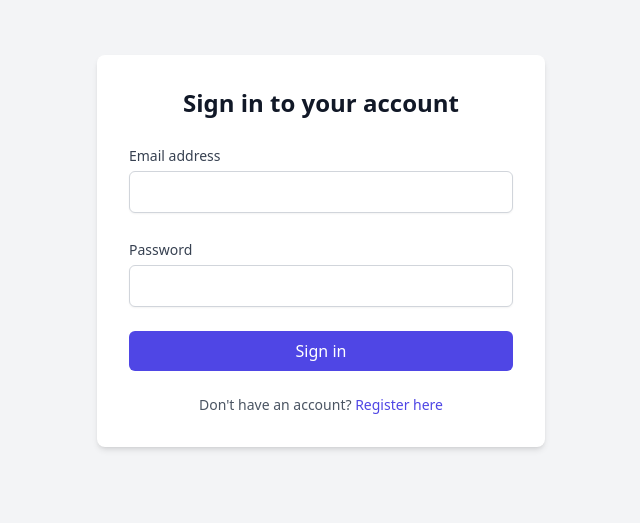
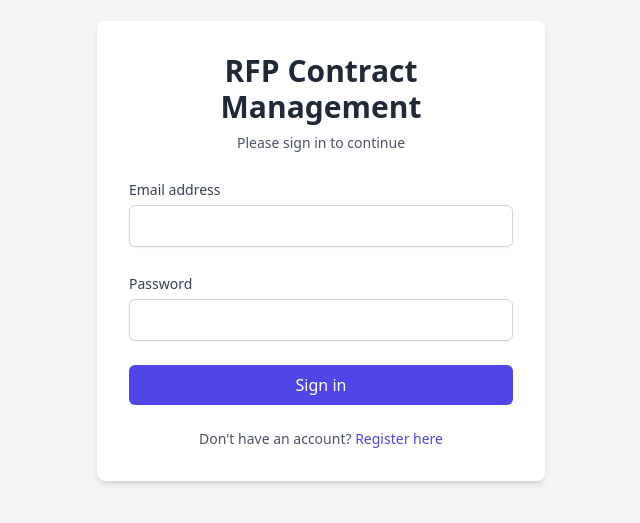
Before and after one commit to keshav-c17/rfa-cms, a React (Create React App) app in the folder frontend/: page /login in a window 1280 px wide. Shown: the part 149-672 px from the top of the page, without its empty margins (319-959 px from the left). Built offline with nearby package versions, Linux system fonts and the light colour scheme; no server answers.

Commit message:
Cosmetic changes to frontend

```diff
--- a/frontend/public/index.html
+++ b/frontend/public/index.html
@@ -24,7 +24,7 @@
       work correctly both with client-side routing and a non-root public URL.
       Learn how to configure a non-root public URL by running `npm run build`.
     -->
-    <title>React App</title>
+    <title>RFP Management System</title>
   </head>
   <body>
     <noscript>You need to enable JavaScript to run this app.</noscript>
--- a/frontend/src/pages/LoginPage.tsx
+++ b/frontend/src/pages/LoginPage.tsx
@@ -27,7 +27,10 @@ const LoginPage: React.FC = () => {
   return (
     <div className="flex items-center justify-center min-h-screen bg-gray-100">
       <div className="w-full max-w-md p-8 space-y-6 bg-white rounded-lg shadow-md">
-        <h2 className="text-2xl font-bold text-center text-gray-900">Sign in to your account</h2>
+        <div className="text-center">
+            <h1 className="text-3xl font-bold text-gray-800">RFP Contract Management</h1>
+            <p className="mt-2 text-sm text-gray-600">Please sign in to continue</p>
+        </div>
 
         {error && <div className="p-3 text-sm text-red-700 bg-red-100 rounded-lg" role="alert">{error}</div>}
 
--- a/frontend/src/pages/RFPDetailPage.tsx
+++ b/frontend/src/pages/RFPDetailPage.tsx
@@ -72,7 +72,7 @@ const RFPDetailPage: React.FC = () => {
     }
   };
 
-  // NEW: Handler for the "Begin Review" button
+  // Handler for the "Begin Review" button
   const handleBeginReview = async () => {
     if (!rfpId) return;
     try {
@@ -150,12 +150,14 @@ const RFPDetailPage: React.FC = () => {
                         View Response Document
                       </a>
                       <div className="flex items-center space-x-2">
-                          {response.status === 'Submitted' ? (
+                          {/* Only show Approve/Reject buttons when the RFP is 'Under Review' */}
+                          {rfp.status === 'Under Review' && response.status === 'Submitted' && (
                               <>
                                   <button onClick={() => handleResponseStatusUpdate(response.id, 'Approved')} className="px-3 py-1 text-sm font-medium text-white bg-green-600 rounded-md hover:bg-green-700">Approve</button>
                                   <button onClick={() => handleResponseStatusUpdate(response.id, 'Rejected')} className="px-3 py-1 text-sm font-medium text-white bg-red-600 rounded-md hover:bg-red-700">Reject</button>
                               </>
-                          ) : (
+                          )}
+                          {response.status !== 'Submitted' && (
                               <span className={`text-sm font-semibold ${response.status === 'Approved' ? 'text-green-700' : 'text-red-700'}`}>{response.status}</span>
                           )}
                       </div>
@@ -168,7 +170,7 @@ const RFPDetailPage: React.FC = () => {
             )}
           </div>
         )}
-        {/* Conditionally render the success message OR the form for Suppliers */}
+
         {user?.role === 'Supplier' && rfp.status === 'Published' && (
           <div className="mt-8">
             <h2 className="text-xl font-semibold text-gray-900">Submit Your Response</h2>
```
